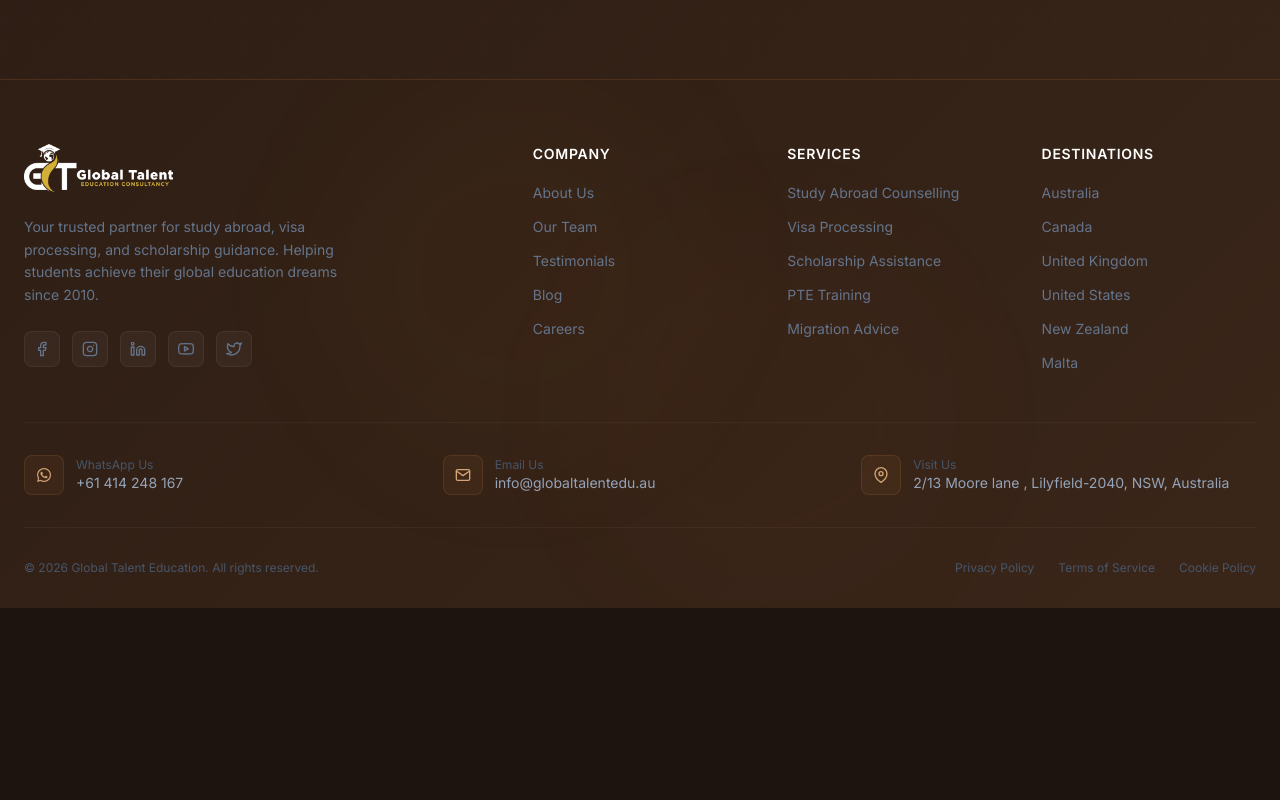
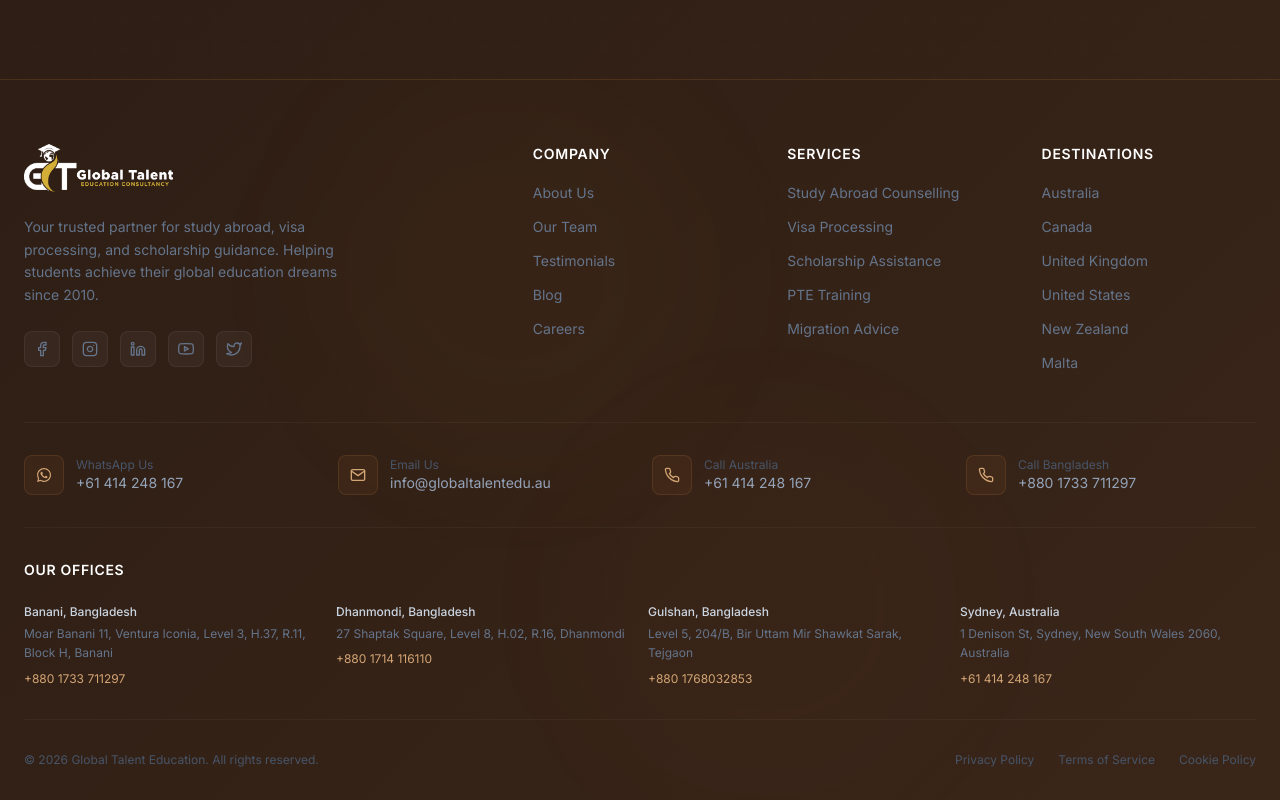
Before and after one commit to ZRJOY10/consultation_site, a React (Vite) app: page /blog in a window 1280 px wide. Shown: the part 3370-4170 px from the top of the page. Before the commit the page ends 3978 px from the top, so only its background shows below. Built offline with nearby package versions, Linux system fonts and the light colour scheme; no server answers.

Commit message:
Add all address

```diff
--- a/src/App.jsx
+++ b/src/App.jsx
@@ -107,7 +107,7 @@ function organizationSchema() {
       'https://www.facebook.com/share/1HyZANYn9a/?mibextid=wwXIfr',
       'https://www.instagram.com/global_talent/',
       'https://www.linkedin.com/company/global-talent',
-      'https://youtube.com/@globaltalenteducationcon?si=PUDihdRoqSX8CLri',
+      'https://www.youtube.com/@Globaltalenteducation',
       'https://twitter.com/GlobalTalent',
     ],
   }
--- a/src/components/Footer.jsx
+++ b/src/components/Footer.jsx
@@ -3,6 +3,7 @@ import { motion } from 'framer-motion'
 import { FiPhone, FiMail, FiMapPin, FiFacebook, FiInstagram, FiLinkedin, FiYoutube, FiTwitter } from 'react-icons/fi'
 import { FaWhatsapp } from 'react-icons/fa6'
 import { useTheme } from '../context/ThemeContext'
+import { offices } from '../data/addresses'
 import mainLogo from '../assets/images/logo.webp'
 
 const footerLinks = {
@@ -34,7 +35,7 @@ const socials = [
   { icon: FiFacebook, href: 'https://www.facebook.com/share/1HyZANYn9a/?mibextid=wwXIfr', label: 'Facebook' },
   { icon: FiInstagram, href: 'https://www.instagram.com/global_talent/', label: 'Instagram' },
   { icon: FiLinkedin, href: 'https://www.linkedin.com/company/global-talent', label: 'LinkedIn' },
-  { icon: FiYoutube, href: 'https://youtube.com/@globaltalenteducationcon?si=PUDihdRoqSX8CLri', label: 'YouTube' },
+  { icon: FiYoutube, href: 'https://www.youtube.com/@Globaltalenteducation', label: 'YouTube' },
   { icon: FiTwitter, href: 'https://twitter.com/GlobalTalent', label: 'Twitter' },
 ]
 
@@ -126,13 +127,14 @@ export default function Footer() {
         </div>
 
         {/* Contact info */}
-        <div className={`grid grid-cols-1 sm:grid-cols-3 gap-6 py-8 border-b ${
+        <div className={`grid grid-cols-1 sm:grid-cols-2 lg:grid-cols-4 gap-6 py-8 border-b ${
           isDark ? 'border-white/[0.04]' : 'border-copper-200/30'
         }`}>
           {[
             { icon: FaWhatsapp, label: 'WhatsApp Us', value: '+61 414 248 167', href: 'https://wa.me/61414248167' },
             { icon: FiMail, label: 'Email Us', value: 'info@globaltalentedu.au', href: 'mailto:info@globaltalentedu.au' },
-            { icon: FiMapPin, label: 'Visit Us', value: '2/13 Moore lane , Lilyfield-2040, NSW, Australia', href: '#' },
+            { icon: FiPhone, label: 'Call Australia', value: '+61 414 248 167', href: 'tel:+61414248167' },
+            { icon: FiPhone, label: 'Call Bangladesh', value: '+880 1733 711297', href: 'tel:+8801733711297' },
           ].map(({ icon: Icon, label, value, href }) => (
             <a key={label} href={href} className="flex items-center gap-3 group">
               <div className={`w-10 h-10 rounded-lg border flex items-center justify-center transition-colors ${
@@ -152,6 +154,24 @@ export default function Footer() {
           ))}
         </div>
 
+        {/* Office Locations */}
+        <div className={`py-8 border-b ${isDark ? 'border-white/[0.04]' : 'border-copper-200/30'}`}>
+          <h4 className={`text-sm font-semibold mb-6 uppercase tracking-wider ${
+            isDark ? 'text-white' : 'text-copper-900'
+          }`}>Our Offices</h4>
+          <div className="grid grid-cols-1 md:grid-cols-2 lg:grid-cols-4 gap-4">
+            {offices.map(({ city, country, address, phone }) => (
+              <div key={city} className={`text-xs ${isDark ? 'text-slate-500' : 'text-copper-600/60'}`}>
+                <p className={`font-medium mb-1 ${isDark ? 'text-slate-300' : 'text-copper-700'}`}>{city}, {country}</p>
+                <p className="mb-2 leading-relaxed">{address}</p>
+                <a href={`tel:${phone.replace(/\s/g, '')}`} className={`${isDark ? 'text-copper-400 hover:text-copper-300' : 'text-copper-600 hover:text-copper-800'} transition-colors`}>
+                  {phone}
+                </a>
+              </div>
+            ))}
+          </div>
+        </div>
+
         {/* Bottom */}
         <div className="pt-8 flex flex-col sm:flex-row items-center justify-between gap-4">
           <p className={`text-xs ${isDark ? 'text-slate-600' : 'text-copper-500/50'}`}>
--- a/src/components/Navbar.jsx
+++ b/src/components/Navbar.jsx
@@ -41,7 +41,7 @@ const socialLinks = [
   { icon: FiFacebook, href: 'https://www.facebook.com/share/1HyZANYn9a/?mibextid=wwXIfr', label: 'Facebook' },
   { icon: FiInstagram, href: 'https://www.instagram.com/global_talent/', label: 'Instagram' },
   { icon: FiLinkedin, href: 'https://www.linkedin.com/company/global-talent', label: 'LinkedIn' },
-  { icon: FiYoutube, href: 'https://youtube.com/@globaltalenteducationcon?si=PUDihdRoqSX8CLri', label: 'YouTube' },
+  { icon: FiYoutube, href: 'https://www.youtube.com/@Globaltalenteducation', label: 'YouTube' },
 ]
 
 export default function Navbar() {
--- a/src/components/home/SocialPreviewSection.jsx
+++ b/src/components/home/SocialPreviewSection.jsx
@@ -28,7 +28,7 @@ const socialPlatforms = [
     profileImage: 'https://images.unsplash.com/photo-1633332755192-727a05c4013d?auto=format&fit=crop&w=160&q=80',
     coverImage: 'https://images.unsplash.com/photo-1588702547919-26089e690ecc?auto=format&fit=crop&w=1200&q=80',
     description: 'Visa walkthroughs, country guides, and interview preparation classes.',
-    url: 'https://youtube.com/@globaltalenteducationcon?si=PUDihdRoqSX8CLri',
+    url: 'https://www.youtube.com/@Globaltalenteducation',
     icon: FaYoutube,
     color: 'from-red-700 to-red-500',
     cardBorder: 'border-red-500/35',
--- /dev/null
+++ b/src/data/addresses.js
@@ -0,0 +1,30 @@
+export const offices = [
+  {
+    city: 'Banani',
+    country: 'Bangladesh',
+    address: 'Moar Banani 11, Ventura Iconia, Level 3, H.37, R.11, Block H, Banani',
+    phone: '+880 1733 711297',
+    whatsapp: '+880 1733 711297',
+  },
+  {
+    city: 'Dhanmondi',
+    country: 'Bangladesh',
+    address: '27 Shaptak Square, Level 8, H.02, R.16, Dhanmondi',
+    phone: '+880 1714 116110',
+    whatsapp: '+880 1714 116110',
+  },
+  {
+    city: 'Gulshan',
+    country: 'Bangladesh',
+    address: 'Level 5, 204/B, Bir Uttam Mir Shawkat Sarak, Tejgaon',
+    phone: '+880 1768032853',
+    whatsapp: '+880 1768032853',
+  },
+  {
+    city: 'Sydney',
+    country: 'Australia',
+    address: '1 Denison St, Sydney, New South Wales 2060, Australia',
+    phone: '+61 414 248 167',
+    whatsapp: '+61414248167',
+  },
+]
--- a/src/pages/Contact.jsx
+++ b/src/pages/Contact.jsx
@@ -1,22 +1,19 @@
 import { motion } from 'framer-motion'
-import { FiPhone, FiMail, FiMapPin, FiClock } from 'react-icons/fi'
+import { FiPhone, FiMail, FiMapPin, FiClock, FiChevronDown } from 'react-icons/fi'
 import { FaWhatsapp } from 'react-icons/fa6'
+import { useState } from 'react'
 import AnimatedSection from '../components/AnimatedSection'
 import ContactForm from '../components/forms/ContactForm'
+import { offices } from '../data/addresses'
 
 const contactInfo = [
   { icon: FaWhatsapp, title: 'WhatsApp Us', value: '+61 414 248 167', sub: 'Mon-Sat 9AM-6PM', href: 'https://wa.me/61414248167', color: 'from-copper-600 to-copper-400' },
   { icon: FiMail, title: 'Email Us', value: 'info@globaltalentedu.au', sub: 'Reply within 24 hours', href: 'mailto:info@globaltalentedu.au', color: 'from-copper-600 to-copper-400' },
-  { icon: FiMapPin, title: 'Visit Us', value: '2/13 Moore lane ', sub: 'Lilyfield-2040, NSW', href: '#', color: 'from-copper-600 to-copper-400' },
   { icon: FiClock, title: 'Office Hours', value: 'Mon - Saturday', sub: '9:00 AM – 6:00 PM', href: null, color: 'from-copper-600 to-copper-400' },
 ]
 
-const offices = [
-  { city: 'Sydney', address: '2/13 Moore lane , Lilyfield-2040, NSW, Australia', phone: '+61 414 248 167' },
-
-]
-
 export default function Contact() {
+  const [showAddresses, setShowAddresses] = useState(false)
   return (
     <div className="pt-20">
       {/* Hero */}
@@ -51,7 +48,64 @@ export default function Contact() {
                 </a>
               </AnimatedSection>
             ))}
+
+            {/* Visit Us - Addresses */}
+            <AnimatedSection delay={0.3}>
+              <button
+                onClick={() => setShowAddresses(!showAddresses)}
+                className="glass-card-hover p-6 flex flex-col items-center text-center group w-full h-full cursor-pointer"
+              >
+                <div className="w-14 h-14 rounded-2xl bg-gradient-to-br from-copper-600 to-copper-400 p-0.5 mb-4 shadow-lg">
+                  <div className="w-full h-full rounded-2xl flex items-center justify-center">
+                    <FiMapPin className="w-6 h-6 text-white" />
+                  </div>
+                </div>
+                <h3 className="font-semibold text-white mb-1">Visit Us</h3>
+                <p className="font-medium mb-1 bg-gradient-to-r from-copper-600 to-copper-400 bg-clip-text text-transparent text-sm">{offices.length} Locations</p>
+                <p className="text-xs text-white/40 flex items-center justify-center gap-1">
+                  Click to view <FiChevronDown className={`w-3 h-3 transition-transform ${showAddresses ? 'rotate-180' : ''}`} />
+                </p>
+              </button>
+            </AnimatedSection>
           </div>
+
+          {/* Expanded Addresses */}
+          {showAddresses && (
+            <motion.div initial={{ opacity: 0, height: 0 }} animate={{ opacity: 1, height: 'auto' }} exit={{ opacity: 0, height: 0 }} className="mb-16">
+              <div className="grid grid-cols-1 sm:grid-cols-2 lg:grid-cols-4 gap-4">
+                {offices.map(({ city, country, address, phone, whatsapp }) => (
+                  <div key={city} className="glass-card p-4 rounded-xl">
+                    <div className="flex items-start gap-3 mb-3">
+                      <div className="w-8 h-8 rounded-lg bg-copper-600/20 flex items-center justify-center flex-shrink-0 mt-0.5">
+                        <FiMapPin className="w-4 h-4 text-copper-400" />
+                      </div>
+                      <div>
+                        <p className="font-semibold text-white text-sm">{city}</p>
+                        <p className="text-xs text-white/50">{country}</p>
+                      </div>
+                    </div>
+                    <p className="text-xs text-white/60 mb-3 leading-relaxed">{address}</p>
+                    <div className="flex flex-col gap-2">
+                      <a
+                        href={`https://wa.me/${whatsapp.replace(/[^\d+]/g, '')}`}
+                        target="_blank"
+                        rel="noreferrer"
+                        className="text-xs text-copper-400 hover:text-copper-300 inline-flex items-center gap-1 transition-colors"
+                      >
+                        <FaWhatsapp className="w-3 h-3" /> {phone}
+                      </a>
+                      <a
+                        href={`tel:${phone.replace(/\s/g, '')}`}
+                        className="text-xs text-copper-400 hover:text-copper-300 inline-flex items-center gap-1 transition-colors"
+                      >
+                        <FiPhone className="w-3 h-3" /> Call
+                      </a>
+                    </div>
+                  </div>
+                ))}
+              </div>
+            </motion.div>
+          )}
 
           <div className="grid grid-cols-1 lg:grid-cols-2 gap-12">
             {/* Form */}
@@ -85,16 +139,16 @@ export default function Contact() {
               {/* Office locations */}
               <div className="space-y-3">
                 <h3 className="font-semibold text-white mb-4">Our Office Locations</h3>
-                {offices.map(({ city, address, phone }) => (
+                {offices.map(({ city, country, address, phone, whatsapp }) => (
                   <div key={city} className="glass-card-hover p-4 flex items-center gap-4">
                     <div className="w-10 h-10 rounded-lg bg-copper-600/20 flex items-center justify-center flex-shrink-0">
                       <FiMapPin className="w-4 h-4 text-copper-400" />
                     </div>
                     <div>
-                      <p className="font-medium text-white text-sm">{city}</p>
+                      <p className="font-medium text-white text-sm">{city}, {country}</p>
                       <p className="text-xs text-white/40">{address}</p>
                       <a
-                        href="https://wa.me/61414248167"
+                        href={`https://wa.me/${whatsapp.replace(/[^\d+]/g, '')}`}
                         target="_blank"
                         rel="noreferrer"
                         className="text-xs text-copper-400 hover:text-copper-300 inline-flex items-center gap-1 mt-1"
```
Also changed, not shown: public/llms.txt.
